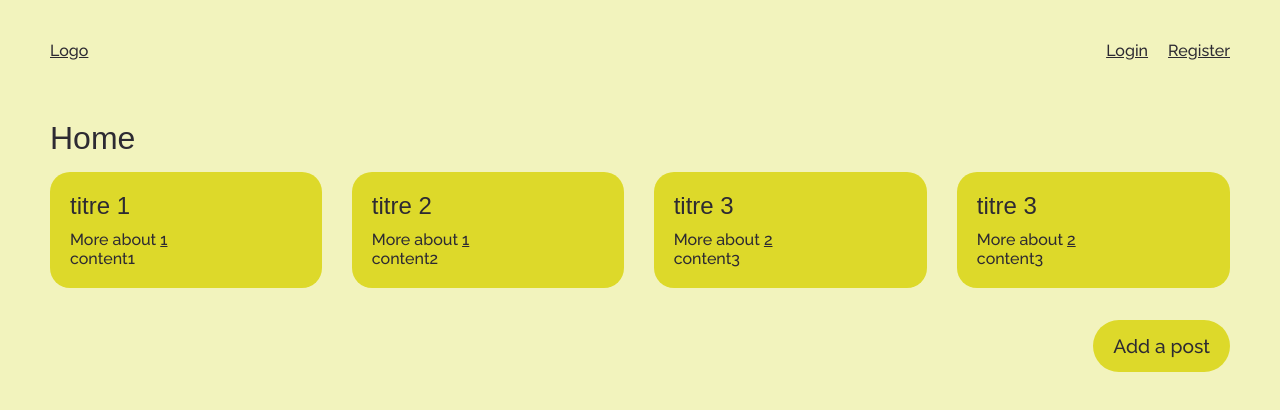
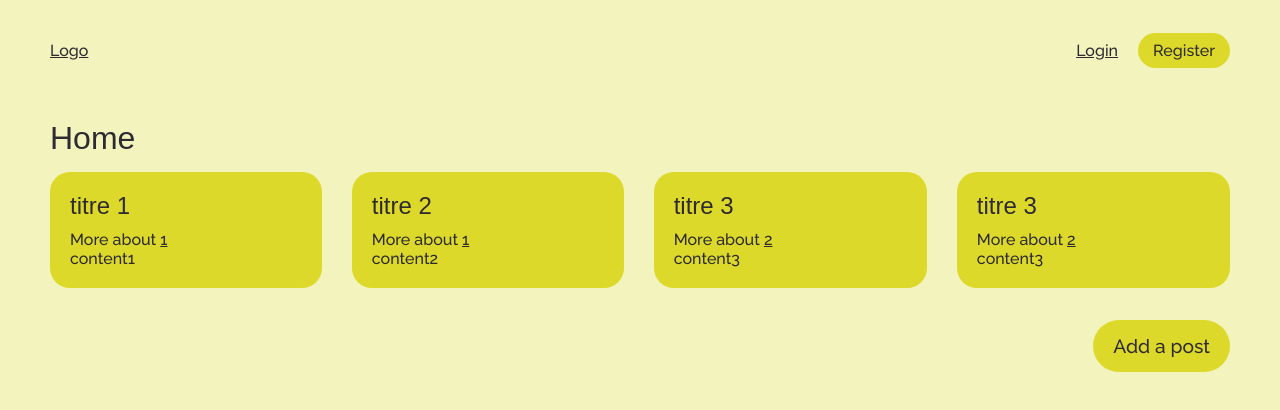
Before and after one commit to yohannimation/react-next-blog, a React (Vite) app in the folder react.js/: page / in a window 1280 px wide. Shown: the top 410 px of the page. Built offline with nearby package versions, Linux system fonts and the light colour scheme; a web font is replaced by a local one.

Commit message:
feat(Header): using `Button` component

```diff
--- a/react.js/src/components/Button/Button.interface.ts
+++ b/react.js/src/components/Button/Button.interface.ts
@@ -1,10 +1,11 @@
 import { ReactNode } from "react";
 
 export type ButtonInterface =
-    | (ButtonBaseInterface & { type: "button"; action: () => void; size: 's' | 'm' | 'l' })
+    | (ButtonBaseInterface & { type: "button"; action: () => void; })
     | (ButtonBaseInterface & { type: "link"; href: string })
 
 interface ButtonBaseInterface {
     children: ReactNode
     variant: 'link' | 'button' | 'buttonBlack'
+    size?: 's' | 'm' | 'l'
 }
--- a/react.js/src/components/Header/Header.tsx
+++ b/react.js/src/components/Header/Header.tsx
@@ -10,8 +10,8 @@ export default function Header() {
             <Link to="/">Logo</Link>
 
             <div className={style.cta}>
-                <Button type="link" href="/login">Login</Button>
-                <Button type="link" href="/register">Register</Button>
+                <Button type="link" variant="link" href="/login">Login</Button>
+                <Button type="link" variant="button" href="/register" size="s">Register</Button>
             </div>
         </header>
     )
```
